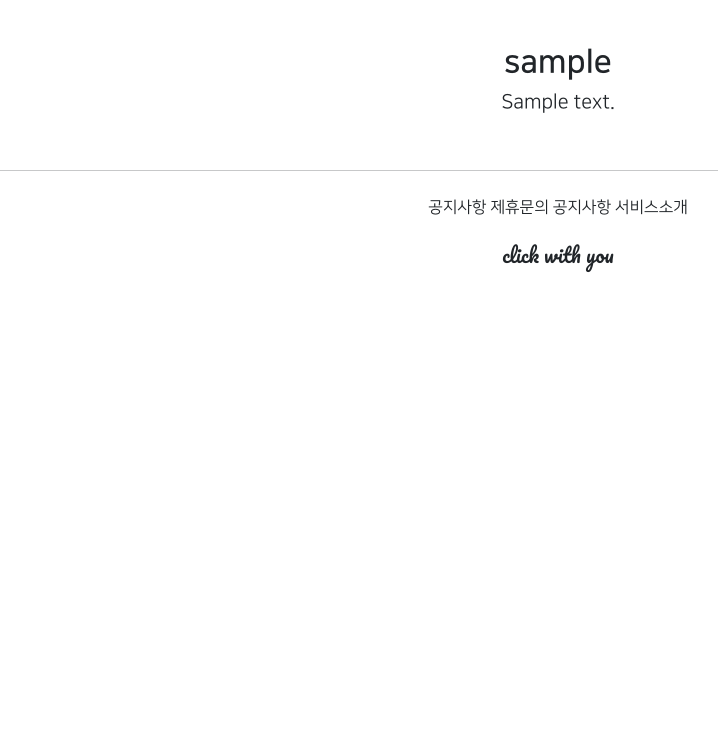
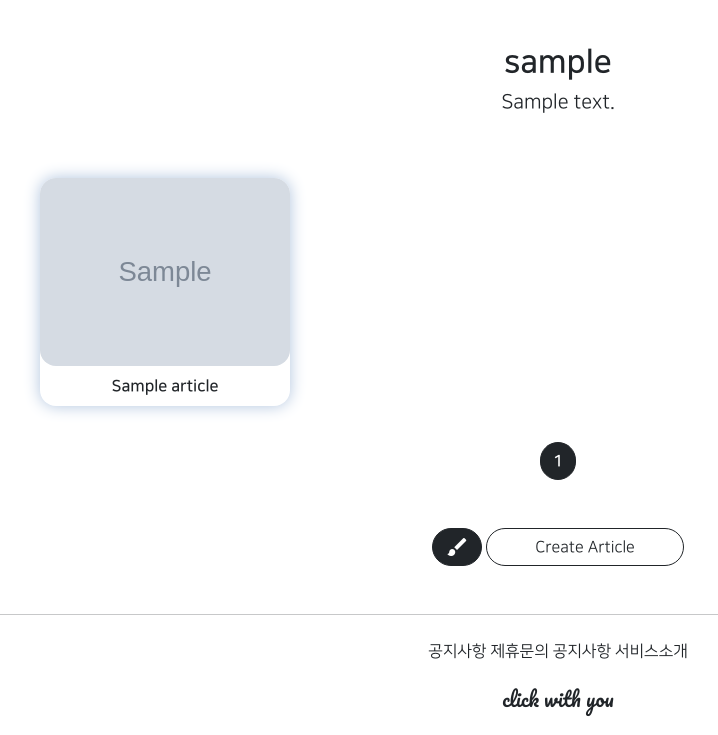
Before and after one commit to solahyun/Hackathon_gis, a Django app: page /accounts/detail/1 in a window 1280 px wide. Shown: the part 469-1204 px from the top of the page, without its empty margins (82-800 px from the left). Before the commit the page ends 741 px from the top, so only its background shows below. Run offline with Django 3.2, Linux system fonts and the light colour scheme; tables that the repository leaves empty hold one stand-in row (values such as "Sample post"); grey boxes marked "Sample" are stand-in pictures; parts of the project's set-up code (start-up, migrations or seed data) failed here and were passed over; some libraries are stand-ins or nearby versions.

Commit message:
21/08/18 Wed commit 4

```diff
--- a/accountapp/templates/accountapp/detail.html
+++ b/accountapp/templates/accountapp/detail.html
@@ -42,4 +42,8 @@
         {% endif %}
     </div>
 
+    <div>
+    {% include 'snippets/list_fragment.html' with article_list=object_list %}
+    </div>
+
 {% endblock %}
--- a/accountapp/views.py
+++ b/accountapp/views.py
@@ -8,10 +8,12 @@ from django.shortcuts import render
 from django.urls import reverse, reverse_lazy
 from django.utils.decorators import method_decorator
 from django.views.generic import CreateView, DetailView, UpdateView, DeleteView
+from django.views.generic.list import MultipleObjectMixin
 
 from accountapp.models import NewModel
 from accountapp.decorators import account_ownership_required
 from accountapp.templates.accountapp.forms import AccountCreationForm
+from articleapp.models import Article
 
 
 @login_required
@@ -37,10 +39,16 @@ class AccountCreateView(CreateView):
     template_name = 'accountapp/create.html'
 
 
-class AccountDetailView(DetailView):
+class AccountDetailView(DetailView, MultipleObjectMixin):
     model = User
     context_object_name = 'target_user'
     template_name = 'accountapp/detail.html'
+
+    paginate_by = 20
+
+    def get_context_data(self, **kwargs):
+        article_list = Article.objects.filter(writer=self.object)
+        return super().get_context_data(object_list=article_list, **kwargs)
 
 
 has_ownership = [login_required, account_ownership_required]
```
Also changed, not shown: templates/snippets/list_fragment.html (renamed from articleapp/templates/snippets/list_fragment.html), templates/snippets/pagination.html (renamed from articleapp/templates/snippets/pagination.html).
